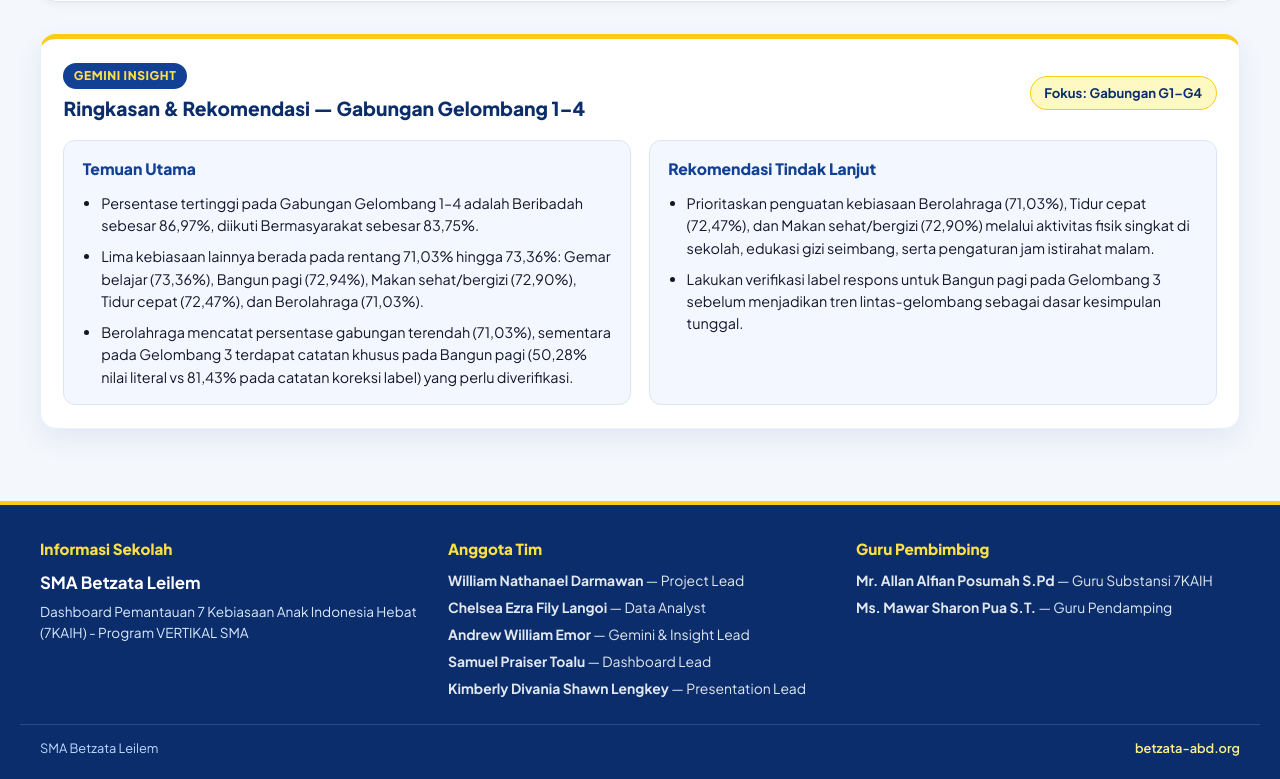
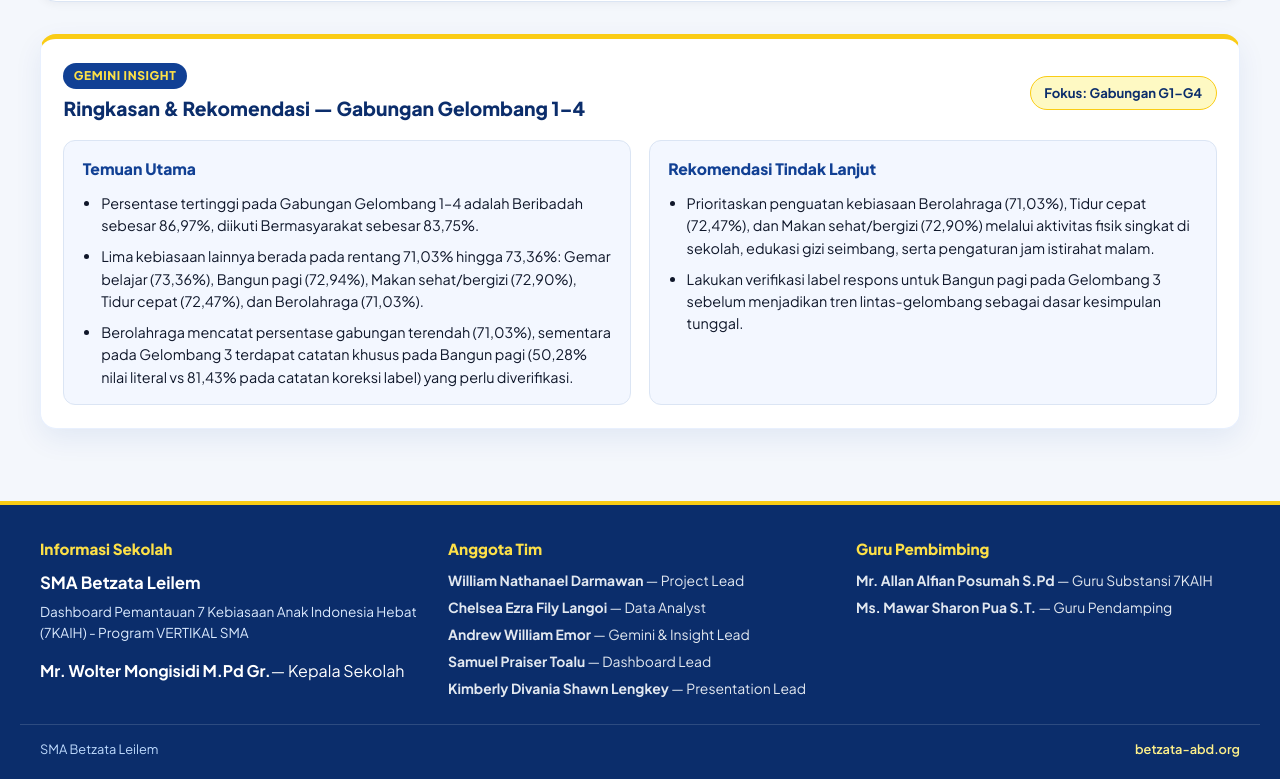
Before and after one commit to betzatatech/betzatatech.github.io, a plain HTML site: page index.html in a window 1280 px wide. Shown: the part 2557-3336 px from the top of the page. Drawn offline with nearby package versions, Linux system fonts and the light colour scheme.

Commit message:
Add headmaster information to footer

```diff
--- a/index.html
+++ b/index.html
@@ -188,6 +188,7 @@
           <h3>Informasi Sekolah</h3>
           <p class="footer-school">SMA Betzata Leilem</p>
           <p class="footer-note">Dashboard Pemantauan 7 Kebiasaan Anak Indonesia Hebat (7KAIH) - Program VERTIKAL SMA</p>
+          <p><strong>Mr. Wolter Mongisidi M.Pd Gr.</strong>— Kepala Sekolah</p>
         </div>
 
         <div class="footer-col">
```
